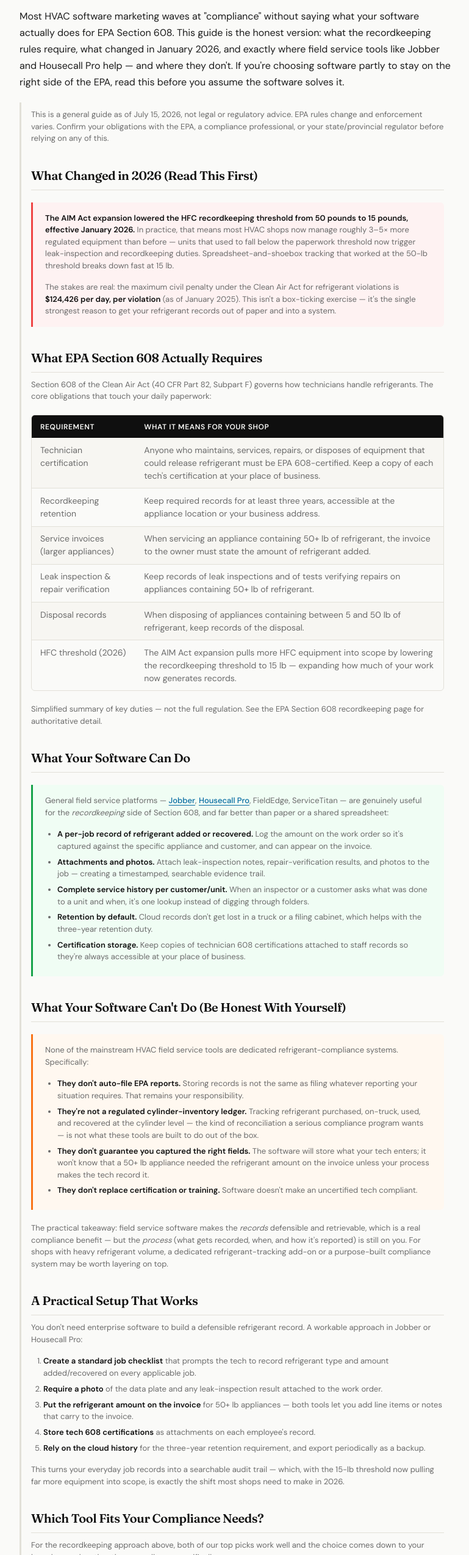
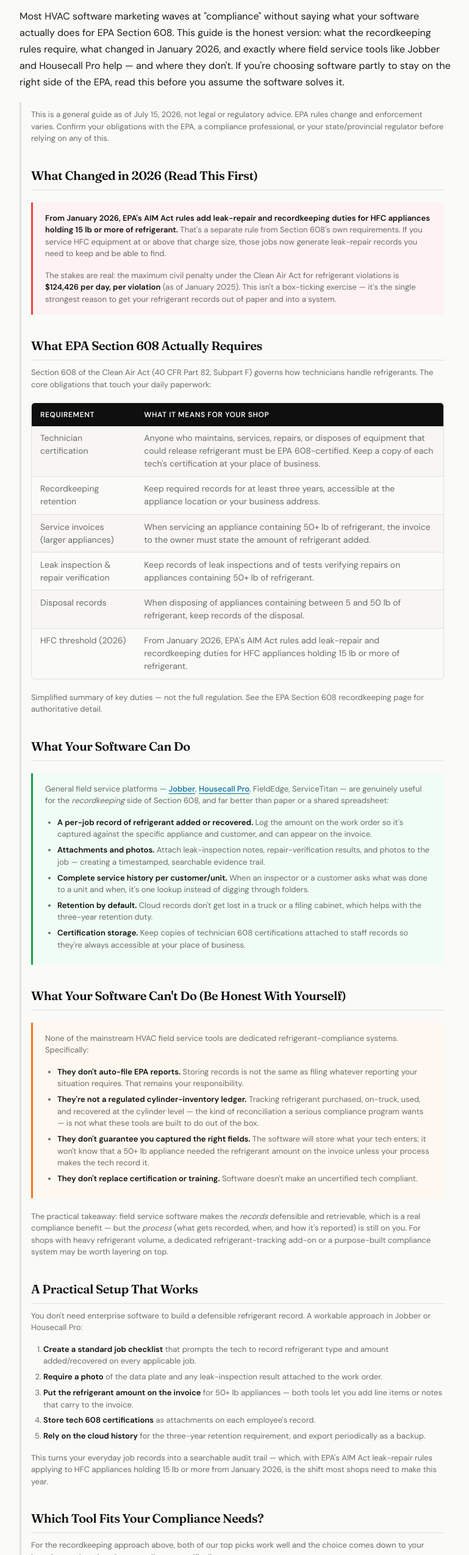
Before and after one commit to basaltco/homeservicesorted-site, an Eleventy site: page src/hvac/hvac-software-epa-608-refrigerant-tracking.html in a window 1280 px wide. Shown: the part 250-2800 px from the top of the page at 61% size, without its empty margins (252-1021 px from the left). Built offline with nearby package versions, Linux system fonts and the light colour scheme; Eleventy itself is replaced by a stand-in of ours; files that its build step writes are made by us from their sources.

Commit message:
fix(hvac): correct AIM Act 15-lb framing on EPA 608 guide
Applies draft group G4 (HVAC-56). Uses the report's wording with no
"before" figure. Penalty figure and remaining claims are left for the
full /refresh-review of this guide.

Co-Authored-By: Claude Opus 5.5 <noreply@anthropic.com>

```diff
--- a/src/hvac/hvac-software-epa-608-refrigerant-tracking.html
+++ b/src/hvac/hvac-software-epa-608-refrigerant-tracking.html
@@ -4,7 +4,7 @@
 <meta charset="UTF-8">
 <meta name="viewport" content="width=device-width, initial-scale=1.0">
 <title>HVAC Software &amp; EPA 608 Refrigerant Tracking (2026 Rules) — HomeServiceSorted</title>
-<meta name="description" content="What EPA Section 608 recordkeeping actually requires in 2026, how the AIM Act 15-lb threshold change affects HVAC contractors, and exactly what your software can — and can't — do for refrigerant compliance.">
+<meta name="description" content="What EPA Section 608 recordkeeping actually requires in 2026, how EPA's 2026 AIM Act leak-repair rules for HFC equipment holding 15 lb or more affect HVAC contractors, and exactly what your software can — and can't — do for refrigerant compliance.">
 <link rel="preconnect" href="https://fonts.googleapis.com">
 <link href="https://fonts.googleapis.com/css2?family=Fraunces:opsz,wght@9..144,400;9..144,600;9..144,700&family=DM+Sans:wght@400;500;600&display=swap" rel="stylesheet">
 <style>
@@ -80,7 +80,7 @@ footer a{color:var(--muted)}
 </style>
 <link rel="canonical" href="https://homeservicesorted.com/hvac/hvac-software-epa-608-refrigerant-tracking/">
 <script type="application/ld+json">
-{"@context":"https://schema.org","@type":"Article","datePublished":"2026-07-15","dateModified":"2026-11-05","url":"https://homeservicesorted.com/hvac/hvac-software-epa-608-refrigerant-tracking/","headline":"HVAC Software and EPA 608 Refrigerant Tracking (2026 Rules)","description":"What EPA Section 608 recordkeeping requires in 2026, how the AIM Act 15-lb threshold change affects HVAC contractors, and what field service software can and can't do for refrigerant compliance.","author":{"@type":"Organization","name":"HomeServiceSorted"},"publisher":{"@type":"Organization","name":"HomeServiceSorted","url":"https://homeservicesorted.com"},"mainEntityOfPage":{"@type":"WebPage","@id":"https://homeservicesorted.com/hvac/hvac-software-epa-608-refrigerant-tracking/"}}
+{"@context":"https://schema.org","@type":"Article","datePublished":"2026-07-15","dateModified":"2026-11-05","url":"https://homeservicesorted.com/hvac/hvac-software-epa-608-refrigerant-tracking/","headline":"HVAC Software and EPA 608 Refrigerant Tracking (2026 Rules)","description":"What EPA Section 608 recordkeeping requires in 2026, how EPA's 2026 AIM Act leak-repair rules for HFC equipment holding 15 lb or more affect HVAC contractors, and what field service software can and can't do for refrigerant compliance.","author":{"@type":"Organization","name":"HomeServiceSorted"},"publisher":{"@type":"Organization","name":"HomeServiceSorted","url":"https://homeservicesorted.com"},"mainEntityOfPage":{"@type":"WebPage","@id":"https://homeservicesorted.com/hvac/hvac-software-epa-608-refrigerant-tracking/"}}
 </script>
 <link rel="icon" href="/favicon.ico" sizes="32x32">
 <link rel="icon" href="/favicon.svg" type="image/svg+xml">
@@ -115,7 +115,7 @@ footer a{color:var(--muted)}
 
   <h2>What Changed in 2026 (Read This First)</h2>
   <div class="alert">
-    <p><strong>The AIM Act expansion lowered the HFC recordkeeping threshold from 50 pounds to 15 pounds, effective January 2026.</strong> In practice, that means most HVAC shops now manage roughly 3–5× more regulated equipment than before — units that used to fall below the paperwork threshold now trigger leak-inspection and recordkeeping duties. Spreadsheet-and-shoebox tracking that worked at the 50-lb threshold breaks down fast at 15 lb.</p>
+    <p><strong>From January 2026, EPA's AIM Act rules add leak-repair and recordkeeping duties for HFC appliances holding 15 lb or more of refrigerant.</strong> That's a separate rule from Section 608's own requirements. If you service HFC equipment at or above that charge size, those jobs now generate leak-repair records you need to keep and be able to find.</p>
     <p>The stakes are real: the maximum civil penalty under the Clean Air Act for refrigerant violations is <strong>$124,426 per day, per violation</strong> (as of January 2025). This isn't a box-ticking exercise — it's the single strongest reason to get your refrigerant records out of paper and into a system.</p>
   </div>
 
@@ -129,7 +129,7 @@ footer a{color:var(--muted)}
       <tr><td>Service invoices (larger appliances)</td><td>When servicing an appliance containing 50+ lb of refrigerant, the invoice to the owner must state the amount of refrigerant added.</td></tr>
       <tr><td>Leak inspection &amp; repair verification</td><td>Keep records of leak inspections and of tests verifying repairs on appliances containing 50+ lb of refrigerant.</td></tr>
       <tr><td>Disposal records</td><td>When disposing of appliances containing between 5 and 50 lb of refrigerant, keep records of the disposal.</td></tr>
-      <tr><td>HFC threshold (2026)</td><td>The AIM Act expansion pulls more HFC equipment into scope by lowering the recordkeeping threshold to 15 lb — expanding how much of your work now generates records.</td></tr>
+      <tr><td>HFC threshold (2026)</td><td>From January 2026, EPA's AIM Act rules add leak-repair and recordkeeping duties for HFC appliances holding 15 lb or more of refrigerant.</td></tr>
     </table>
   </div>
   <p style="font-size:0.8125rem;color:var(--muted)">Simplified summary of key duties — not the full regulation. See the EPA Section 608 recordkeeping page for authoritative detail.</p>
@@ -167,7 +167,7 @@ footer a{color:var(--muted)}
     <li><strong>Store tech 608 certifications</strong> as attachments on each employee's record.</li>
     <li><strong>Rely on the cloud history</strong> for the three-year retention requirement, and export periodically as a backup.</li>
   </ol>
-  <p>This turns your everyday job records into a searchable audit trail — which, with the 15-lb threshold now pulling far more equipment into scope, is exactly the shift most shops need to make in 2026.</p>
+  <p>This turns your everyday job records into a searchable audit trail — which, with EPA's AIM Act leak-repair rules applying to HFC appliances holding 15 lb or more from January 2026, is the shift most shops need to make this year.</p>
 
   <h2>Which Tool Fits Your Compliance Needs?</h2>
   <p>For the recordkeeping approach above, both of our top picks work well and the choice comes down to your broader needs rather than compliance specifically:</p>
@@ -198,7 +198,7 @@ footer a{color:var(--muted)}
     </div>
     <div class="faq-item">
       <p class="faq-q">What changed with refrigerant recordkeeping in 2026?</p>
-      <p class="faq-a">The AIM Act expansion lowered the HFC recordkeeping threshold from 50 pounds to 15 pounds, effective January 2026. Equipment that previously fell below the paperwork threshold now triggers leak-inspection and recordkeeping duties, so most HVAC shops are managing roughly 3–5× more regulated equipment. Combined with civil penalties up to $124,426 per day per violation, that's the main reason shops are moving refrigerant records off spreadsheets and into software this year.</p>
+      <p class="faq-a">From January 2026, EPA's AIM Act rules add leak-repair and recordkeeping duties for HFC appliances holding 15 lb or more of refrigerant. That's a separate program from Section 608, so jobs on that equipment now generate records you need to keep and retrieve. Combined with civil penalties up to $124,426 per day per violation, that's the main reason shops are moving refrigerant records off spreadsheets and into software this year.</p>
     </div>
     <div class="faq-item">
       <p class="faq-q">Do I have to put refrigerant amounts on the invoice?</p>
```
